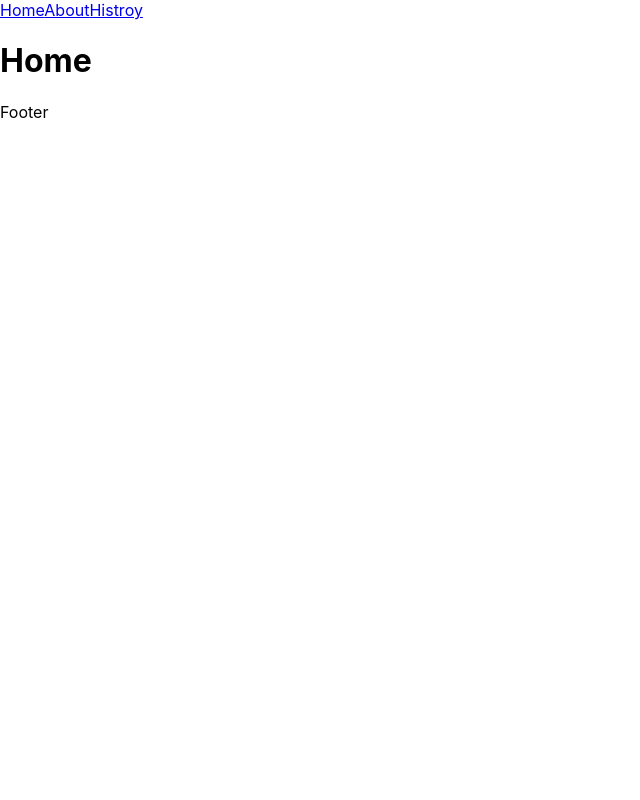
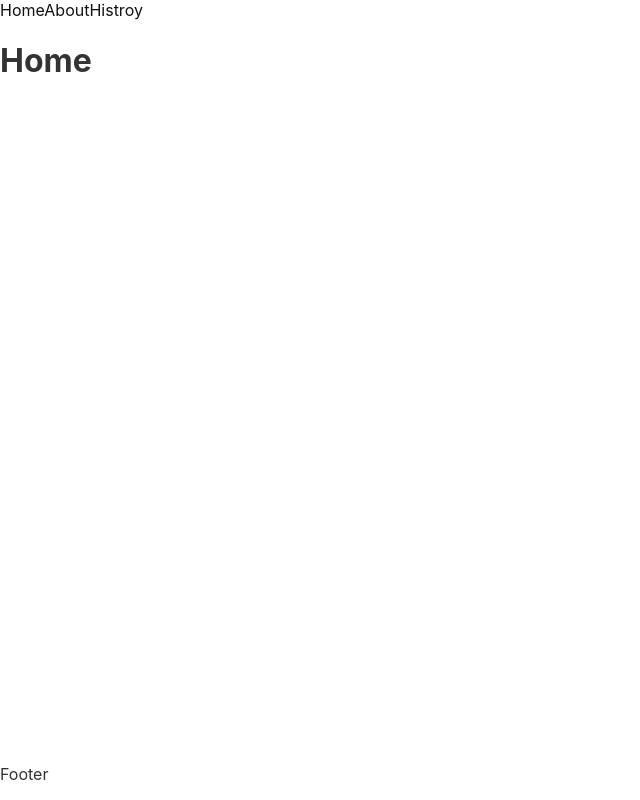
Before and after one commit to Gy-coder/react-epic, a React (Create React App) app: page / in a window 1280 px wide. Shown: the whole page, without its empty margins (0-640 px from the left). Built offline with nearby package versions, Linux system fonts and the light colour scheme.

Commit message:
大布局完成

```diff
--- a/src/App.css
+++ b/src/App.css
@@ -1,38 +1,24 @@
-.App {
-  text-align: center;
+body {
+  margin: 0;
+  font: 16/1.6 -apple-system, BlinkMacSystemFont, "Segoe UI", "Roboto", "Oxygen",
+    "Ubuntu", "Cantarell", "Fira Sans", "Droid Sans", "Helvetica Neue",
+    sans-serif;
+  color: #333;
+  -webkit-font-smoothing: antialiased;
+  -moz-osx-font-smoothing: grayscale;
 }
 
-.App-logo {
-  height: 40vmin;
-  pointer-events: none;
+a {
+  color: #111;
+  text-decoration: none;
 }
 
-@media (prefers-reduced-motion: no-preference) {
-  .App-logo {
-    animation: App-logo-spin infinite 20s linear;
-  }
+#root {
+  display: flex;
+  flex-direction: column;
+  min-height: 100vh;
 }
 
-.App-header {
-  background-color: #282c34;
-  min-height: 100vh;
-  display: flex;
-  flex-direction: column;
-  align-items: center;
-  justify-content: center;
-  font-size: calc(10px + 2vmin);
-  color: white;
+main {
+  flex-grow: 1;
 }
-
-.App-link {
-  color: #61dafb;
-}
-
-@keyframes App-logo-spin {
-  from {
-    transform: rotate(0deg);
-  }
-  to {
-    transform: rotate(360deg);
-  }
-}
--- a/src/App.tsx
+++ b/src/App.tsx
@@ -1,5 +1,6 @@
 import React, { Suspense, lazy } from "react";
 import { BrowserRouter as Router, Switch, Route } from "react-router-dom";
+import "./App.css";
 import Header from "./components/Header";
 import Footer from "./components/Footer";
 import Loading from "./components/Loading";
@@ -12,6 +13,7 @@ function App() {
   return (
     <Router>
       <Header />
+      <main>
         <Suspense fallback={<Loading />}>
           <Switch>
             <Route path="/" component={Home} exact />
@@ -19,6 +21,7 @@ function App() {
             <Route path="/histroy" component={History} />
           </Switch>
         </Suspense>
+      </main>
       <Footer />
     </Router>
   );
--- a/src/pages/About.tsx
+++ b/src/pages/About.tsx
@@ -2,9 +2,9 @@ import React from "react";
 
 const About: React.FC = () => {
   return (
-    <main>
+    <>
       <h1>About</h1>
-    </main>
+    </>
   );
 };
 
--- a/src/pages/Histroy.tsx
+++ b/src/pages/Histroy.tsx
@@ -2,9 +2,9 @@ import React from "react";
 
 const Histroy: React.FC = () => {
   return (
-    <main>
+    <>
       <h1>History</h1>
-    </main>
+    </>
   );
 };
 
--- a/src/pages/Home.tsx
+++ b/src/pages/Home.tsx
@@ -2,9 +2,9 @@ import React from "react";
 
 const Home: React.FC = () => {
   return (
-    <main>
+    <>
       <h1>Home</h1>
-    </main>
+    </>
   );
 };
 
```
Lines whose indentation alone changed are shown as unchanged.
